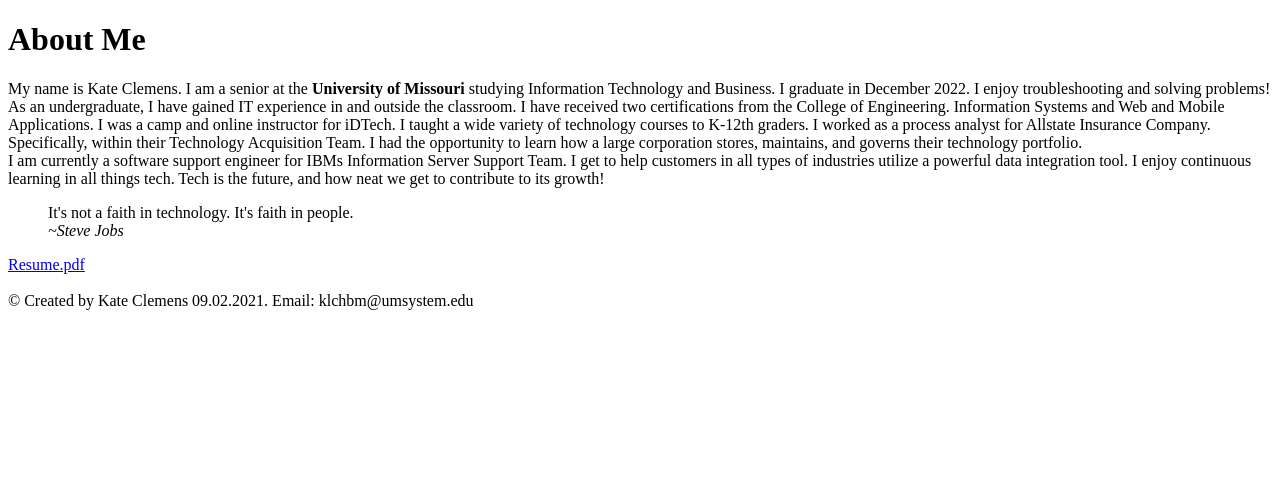
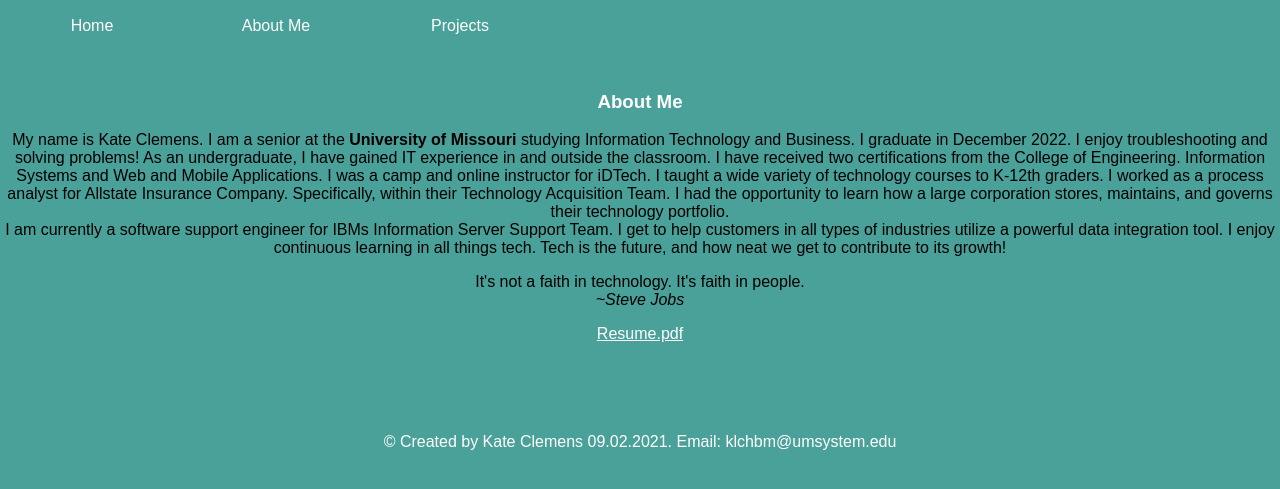
Before and after one commit to klchbm/klchbm.github.io, a PHP site: page /about.html in a window 1280 px wide. Shown: the top 489 px of the page. Run offline with PHP 8.4, Linux system fonts and the light colour scheme.

Commit message:
Add files via upload

```diff
--- a/islt_7310/about.html
+++ b/islt_7310/about.html
@@ -24,14 +24,34 @@ Tested:  9.01.21; Passed on Safari and Chrome browsers
 
     <meta charset="utf-8">
     <title>About Kate Clemens</title>
+    <link rel="stylesheet" href="style.css">
+    <link rel="stylesheet" href="nav.css">
+
 
 </head>
 
-<!-- <nav></nav> Commenting out nav as validator throws error if empty-->
+        <nav>
+        <ul>
+            <li><a href="index.html">Home</a></li>
+            <li><a href="about.html">About Me</a></li>
+            <li><a href="#projects.html">Projects</a>
+                    <ul>
+                        <li><a href="#Link1">Link 1</a></li>
+                        <li><a href="#Link2">Link 2</a></li>
+                        <li><a href="#Link3">Link 3</a></li>
+                    </ul>
+            </li>
+        </ul>
+        </nav>
+
+    <br>
+    <br>
+    <br>
+    <br>
 
  <body>
 
-        <h1>About Me</h1>
+        <h3>About Me</h3>
 
         <p>
             My name is Kate Clemens. I am a senior at the <strong>University of Missouri</strong> studying Information Technology and Business. I graduate in December 2022. I enjoy troubleshooting and solving problems! As an undergraduate, I have gained IT experience in and outside the classroom. I have received two certifications from the College of Engineering. Information Systems and Web and Mobile Applications. I was a camp and online instructor for iDTech. I taught a wide variety of technology courses to K-12th graders. I worked as a process analyst for Allstate Insurance Company. Specifically, within their Technology Acquisition Team. I had the opportunity to learn how a large corporation stores, maintains, and governs their technology portfolio.
@@ -42,9 +62,13 @@ Tested:  9.01.21; Passed on Safari and Chrome browsers
 
         <blockquote>It's not a faith in technology. It's faith in people. <br><em>~Steve Jobs</em></blockquote>
 
-        <a href ="Clemens_Resume.pdf">Resume.pdf </a>
+        <a id=resume href ="Clemens_Resume.pdf">Resume.pdf </a>
         <br/>
         <br/>
+        <br>
+        <br>
+        <br>
+        <br>
 
         <footer>© Created by Kate Clemens 09.02.2021. Email: klchbm@umsystem.edu</footer>
 
--- a/islt_7310/style.css
+++ b/islt_7310/style.css
@@ -14,3 +14,7 @@ h3{
 footer{
     color: white;
 }
+
+#resume{
+    color: white;
+}
```
